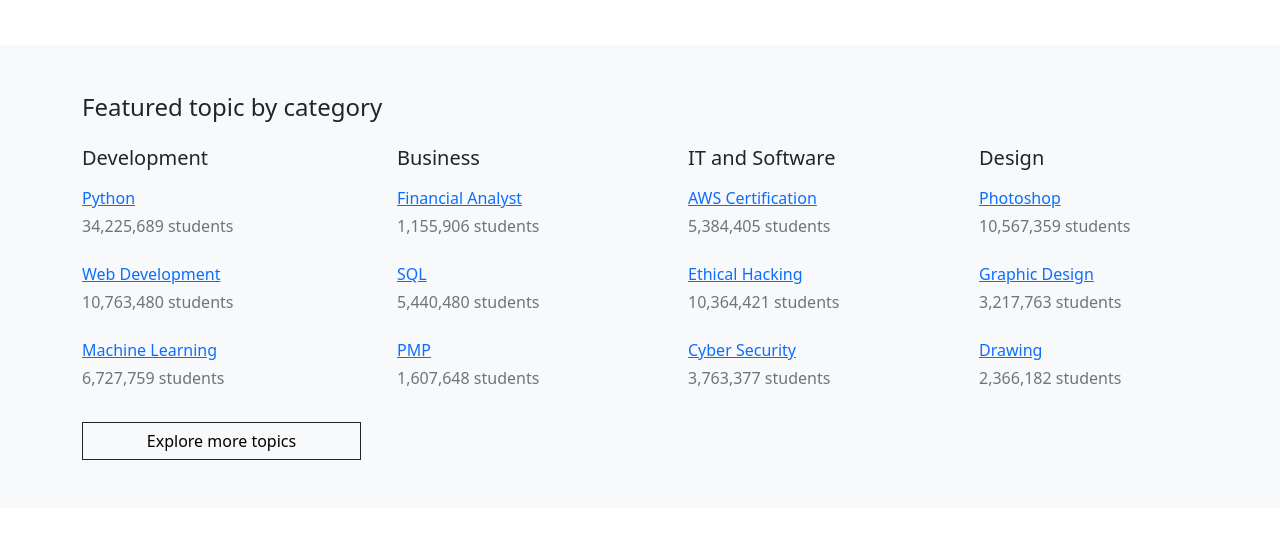
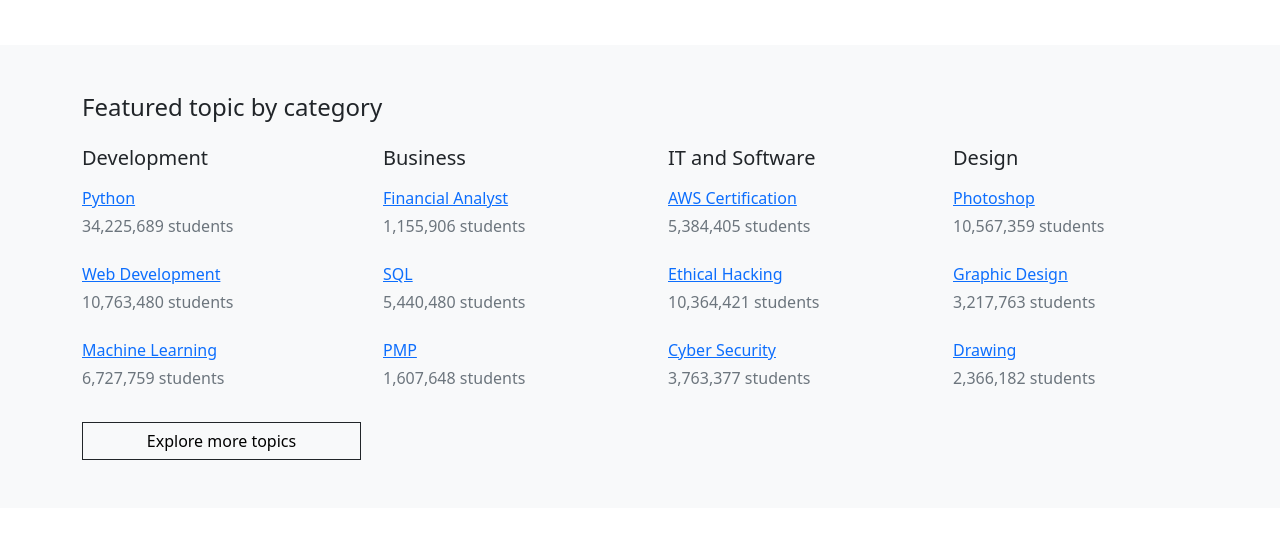
Before and after one commit to devnth/Udemy, a plain HTML site: page index.html in a window 1280 px wide. Shown: the part 2126-2660 px from the top of the page. Drawn offline with nearby package versions, Linux system fonts and the light colour scheme.

Commit message:
4th summit
Grid gutter problem solved

```diff
--- a/index.html
+++ b/index.html
@@ -296,7 +296,7 @@
         <div>
           <h4>Featured topic by category</h4>
         </div>
-        <div class="row pt-3 gx-5">
+        <div class="row pt-3 ">
           <div class="col-lg-3 col-6">
             <ul class="list-unstyled  ">
               <li >
@@ -320,7 +320,7 @@
           </div>
 
           <div class="col-lg-3 col-6 ">
-            <ul class="list-unstyled ps-md-4">
+            <ul class="list-unstyled ps-md-3">
               <li >
                 <h5>
                   Business
@@ -342,7 +342,7 @@
           </div>
 
           <div class="col-lg-3 col-6">
-            <ul class="list-unstyled ps-lg-4">
+            <ul class="list-unstyled ps-md-3">
               <li >
                 <h5>
                   IT and Software
@@ -364,7 +364,7 @@
           </div>
 
           <div class="col-lg-3 col-6">
-            <ul class="list-unstyled ps-md-4">
+            <ul class="list-unstyled ps-md-3">
               <li >
                 <h5>
                   Design
```
